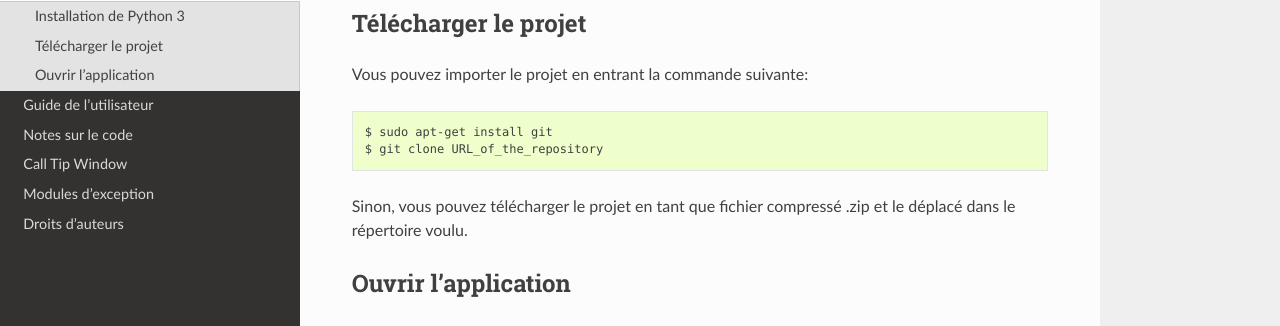
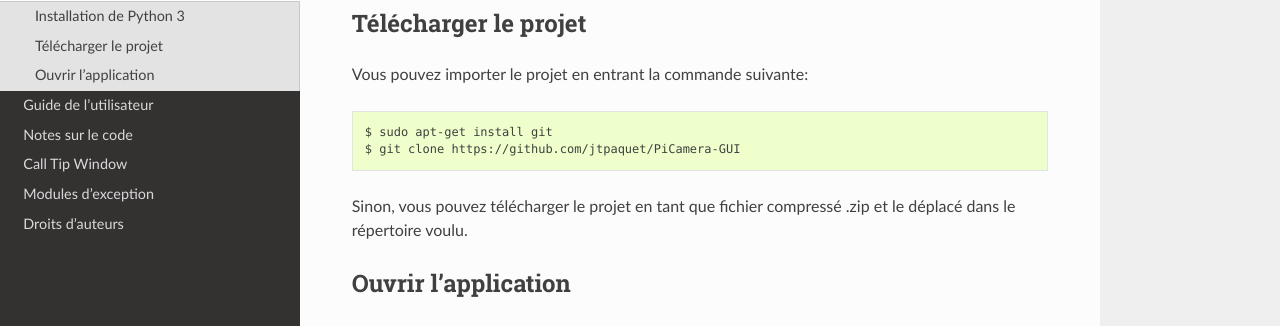
Before and after one commit to jtpaquet/PiCamera-GUI, a Sphinx documentation site: the page built from docs/docs/source/install.rst, in a window 1280 px wide and 900 px high, scrolled down 493 px. Shown: the part 135-461 px from the top of the window. Built offline with Sphinx 7.4.7 and the Read the Docs theme 2.0.0, drawn with Linux system fonts in a browser that asks for light colours.

Commit message:
Changement de liens

```diff
--- a/docs/docs/source/install.rst
+++ b/docs/docs/source/install.rst
@@ -38,7 +38,7 @@ Télécharger le projet
 Vous pouvez importer le projet en entrant la commande suivante::
 
 	$ sudo apt-get install git
-	$ git clone URL_of_the_repository
+	$ git clone https://github.com/jtpaquet/PiCamera-GUI
 
 Sinon, vous pouvez télécharger le projet en tant que fichier compressé .zip et le déplacé dans le répertoire voulu.
 
```
